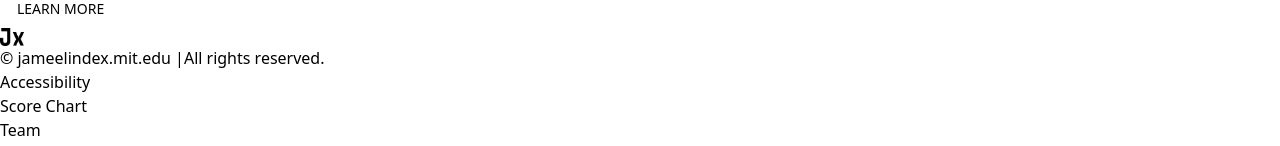
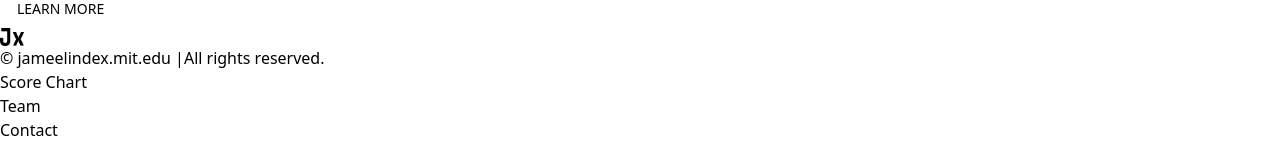
Before and after one commit to CJengineering/amphora-front, a Next.js app: page / in a window 1280 px wide. Shown: the part 4428-4574 px from the top of the page. Built offline with nearby package versions, Linux system fonts and the light colour scheme.

Commit message:
done on contact

```diff
--- a/components/ui/footer.tsx
+++ b/components/ui/footer.tsx
@@ -19,7 +19,6 @@ export default function Footer() {
               </Link>
             </div>
             <div className="grow text-sm text-zinc-500">&copy; jameelindex.mit.edu |All rights reserved.</div>
-            <div className="grow text-sm text-zinc-500"><Link href={'https://accessibility.mit.edu'} className='hover:cursor-pointer hover:underline'>Accessibility</Link></div>
 
             {/* Social links */}
             {/* <ul className="flex space-x-4 mt-4 mb-1">
@@ -98,6 +97,8 @@ export default function Footer() {
               <li>
                 <a className="text-zinc-500 hover:text-zinc-900 transition" href="/contact">Contact</a>
               </li>
+              <div className="grow text-sm text-zinc-500"><Link href={'https://accessibility.mit.edu'} className='text-zinc-500 hover:text-zinc-900 transition'>Accessibility</Link></div>
+
               {/* <li>
                 <a className="text-zinc-500 hover:text-zinc-900 transition" href="#0">Brand Kit</a>
               </li> */}
```
